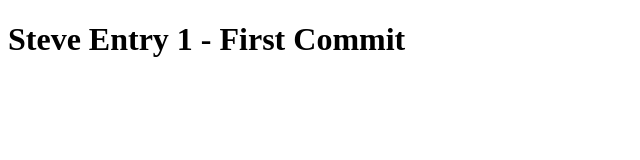
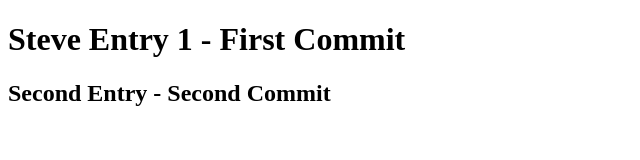
Before and after one commit to sctwomey/curly-invention, a plain HTML site: page index.html in a window 1280 px wide. Shown: the whole page, without its empty margins (0-640 px from the left). Drawn offline with Linux system fonts and the light colour scheme.

Commit message:
Second Commit

```diff
--- a/index.html
+++ b/index.html
@@ -9,6 +9,7 @@
 
 <body>
     <h1>Steve Entry 1 - First Commit</h1>
+    <h2>Second Entry - Second Commit</h2>
 </body>
 
 </html>
```
